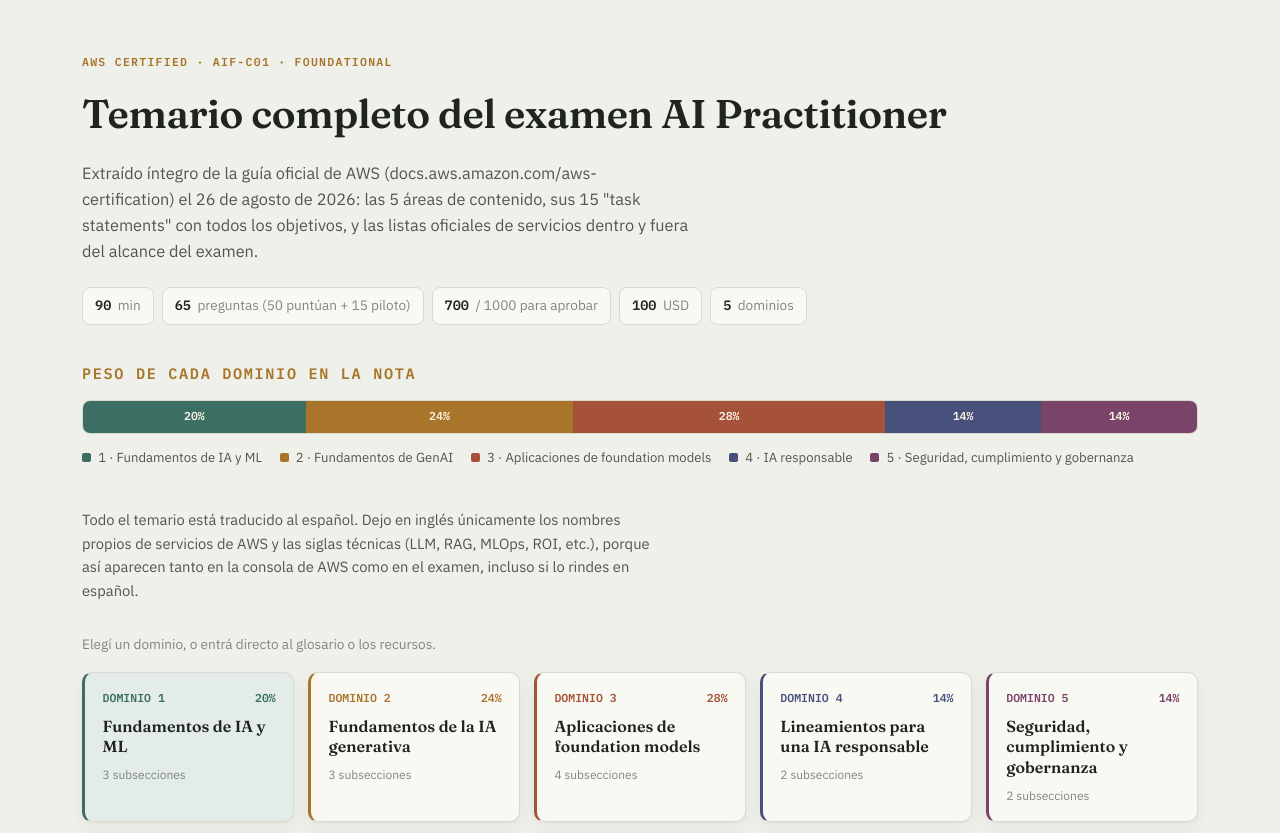
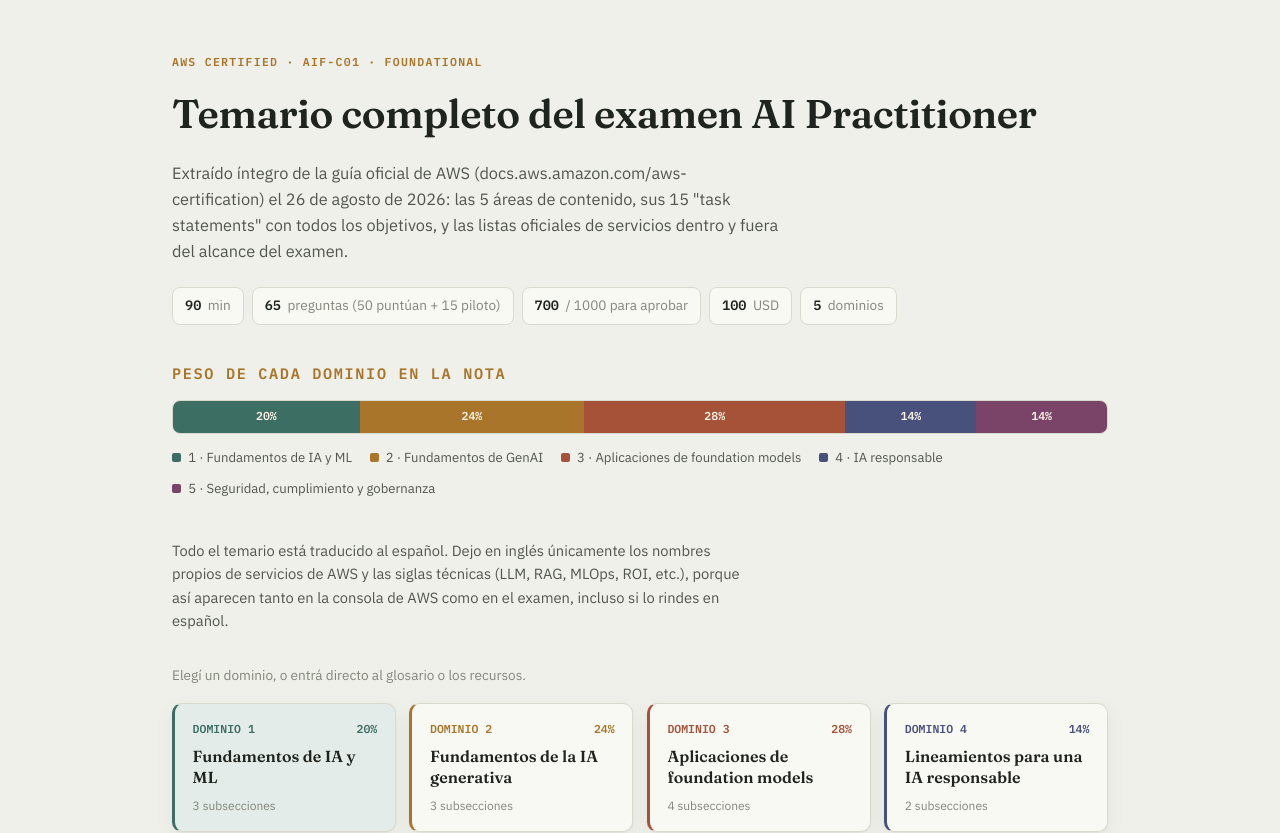
Before and after one commit to mauroandocilla/AWSCertifiedAIPractitioner, a React (Vite) app: page / in a window 1280 px wide. Shown: the top 833 px of the page. Built offline with nearby package versions, Linux system fonts and the light colour scheme.

Commit message:
Pull container width back to 1000px, not full-bleed

```diff
--- a/src/index.css
+++ b/src/index.css
@@ -87,7 +87,7 @@
   }
 
   .wrap {
-    max-width: 1180px;
+    max-width: 1000px;
     margin: 0 auto;
     padding: 3rem 2rem 5rem;
   }
```
